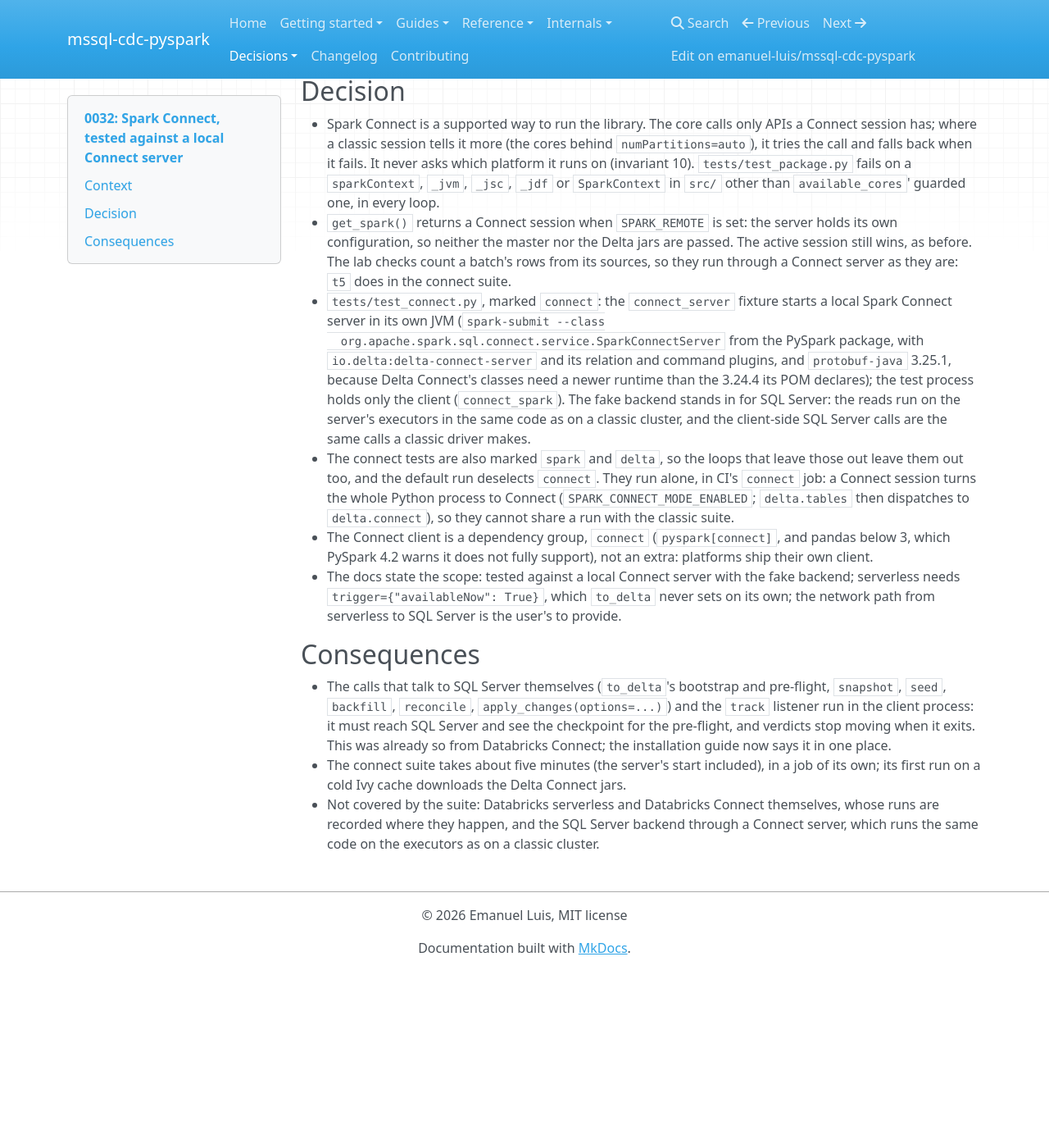
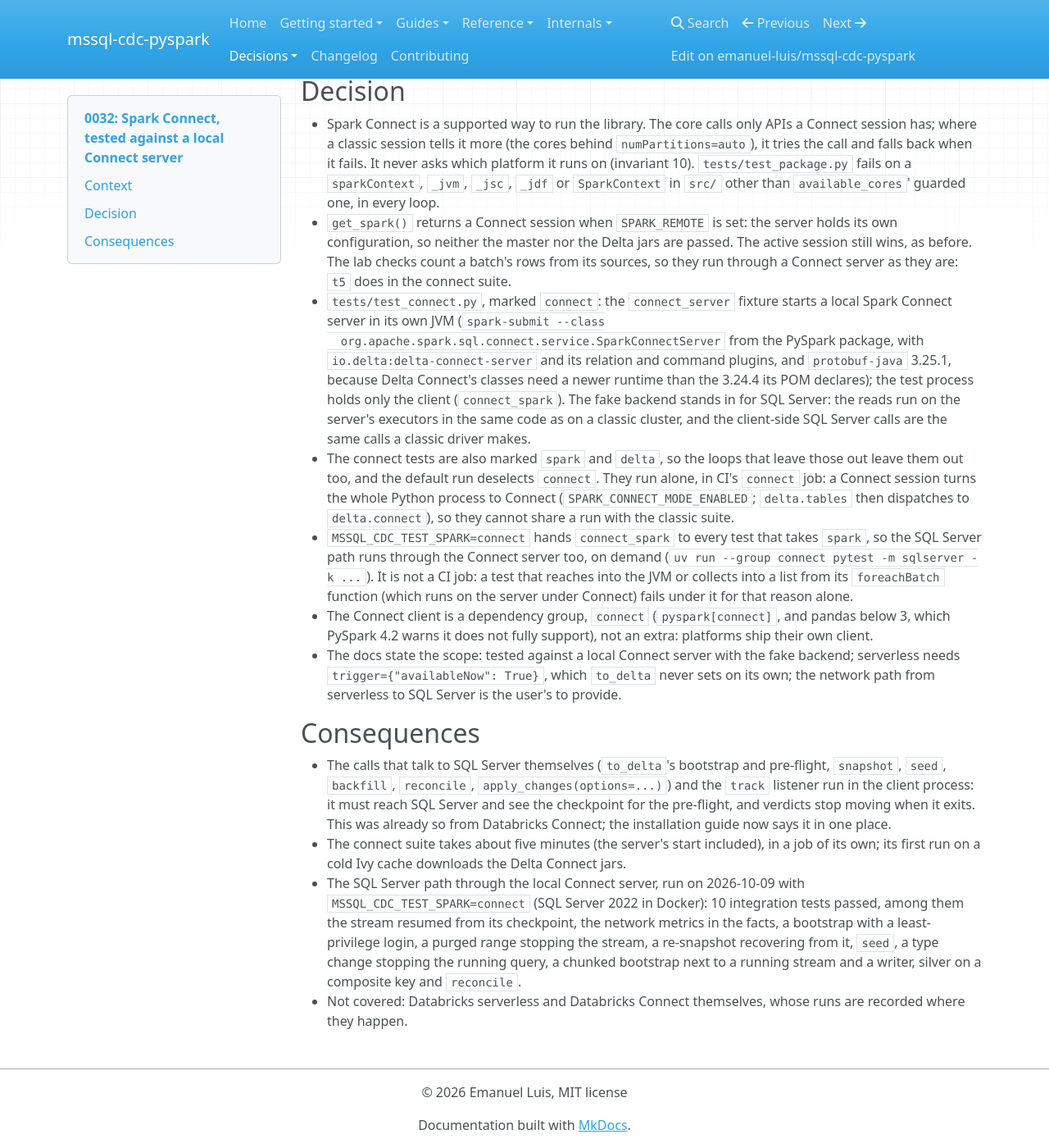
Before and after one commit to emanuel-luis/mssql-cdc-pyspark, an MkDocs documentation site: the page built from docs/decisions/0033-spark-connect-tested-on-a-local-server.md, in a window 1280 px wide and 1400 px high, scrolled down 835 px. Shown: the whole window at 82% size. Built offline with MkDocs 1.6.1, drawn with Linux system fonts in a browser that asks for light colours; nearby versions of some CDN libraries; before the commit the page ends 2019 px from its top, so only the background shows below that.

Commit message:
test(connect): MSSQL_CDC_TEST_SPARK=connect for the spark fixture
The connect suite runs the fake backend only. With MSSQL_CDC_TEST_SPARK=connect
the spark fixture hands out connect_spark instead, so the integration tests
run the SQL Server path through the local Connect server as well. On
2026-10-09, 10 of them passed that way against SQL Server 2022 (bootstrap with
a least-privilege login, a purged range, a re-snapshot, seed, a type change
stopping the query, a chunked bootstrap under a writer, silver, reconcile,
the facts' network metrics, a resume from the checkpoint); ADR 0032 and the
installation guide record it.

Not a CI job: a test that reaches into the JVM or collects into a list from
its foreachBatch function (which runs on the server under Connect) fails
under it for that reason alone, as test_track_advances_... and
test_a_quiet_table_... in test_delta_sink do.

```diff
--- a/docs/decisions/0033-spark-connect-tested-on-a-local-server.md
+++ b/docs/decisions/0033-spark-connect-tested-on-a-local-server.md
@@ -59,6 +59,11 @@ the Databricks runs is out of its reach.
   `connect` job: a Connect session turns the whole Python process to Connect
   (`SPARK_CONNECT_MODE_ENABLED`; `delta.tables` then dispatches to `delta.connect`), so
   they cannot share a run with the classic suite.
+* `MSSQL_CDC_TEST_SPARK=connect` hands `connect_spark` to every test that takes `spark`, so
+  the SQL Server path runs through the Connect server too, on demand
+  (`uv run --group connect pytest -m sqlserver -k ...`). It is not a CI job: a test that
+  reaches into the JVM or collects into a list from its `foreachBatch` function (which runs
+  on the server under Connect) fails under it for that reason alone.
 * The Connect client is a dependency group, `connect` (`pyspark[connect]`, and pandas
   below 3, which PySpark 4.2 warns it does not fully support), not an extra: platforms ship
   their own client.
@@ -74,6 +79,11 @@ the Databricks runs is out of its reach.
   so from Databricks Connect; the installation guide now says it in one place.
 * The connect suite takes about five minutes (the server's start included), in a job of its
   own; its first run on a cold Ivy cache downloads the Delta Connect jars.
-* Not covered by the suite: Databricks serverless and Databricks Connect themselves, whose
-  runs are recorded where they happen, and the SQL Server backend through a Connect server,
-  which runs the same code on the executors as on a classic cluster.
+* The SQL Server path through the local Connect server, run on 2026-10-09 with
+  `MSSQL_CDC_TEST_SPARK=connect` (SQL Server 2022 in Docker): 10 integration tests passed,
+  among them the stream resumed from its checkpoint, the network metrics in the facts, a
+  bootstrap with a least-privilege login, a purged range stopping the stream, a re-snapshot
+  recovering from it, `seed`, a type change stopping the running query, a chunked bootstrap
+  next to a running stream and a writer, silver on a composite key and `reconcile`.
+* Not covered: Databricks serverless and Databricks Connect themselves, whose runs are
+  recorded where they happen.
```
Also changed, not shown: CLAUDE.md (+3 -1 lines), docs/DEVELOPMENT.md (+6 -1 lines), docs/getting-started/installation.md (+5 -1 lines), 1 other file.
